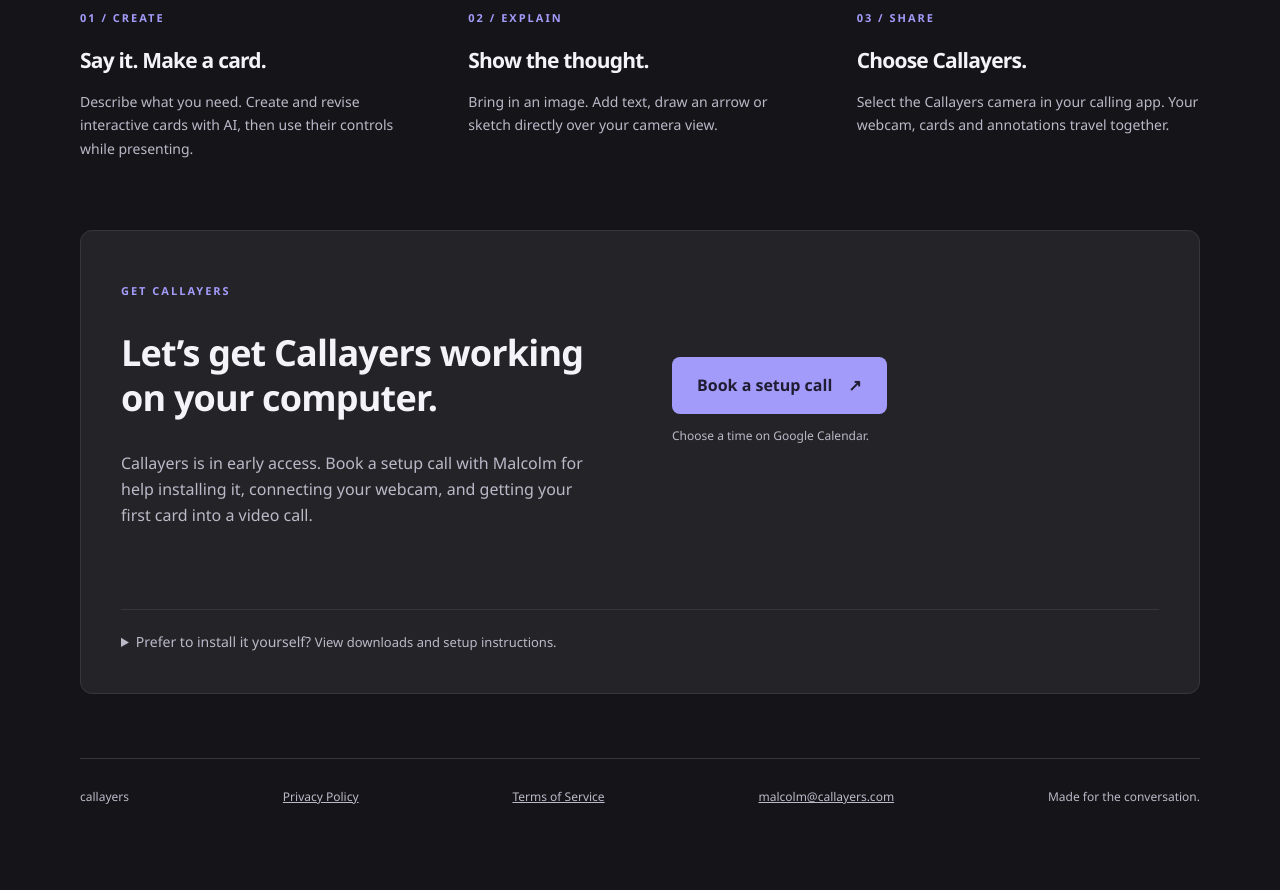
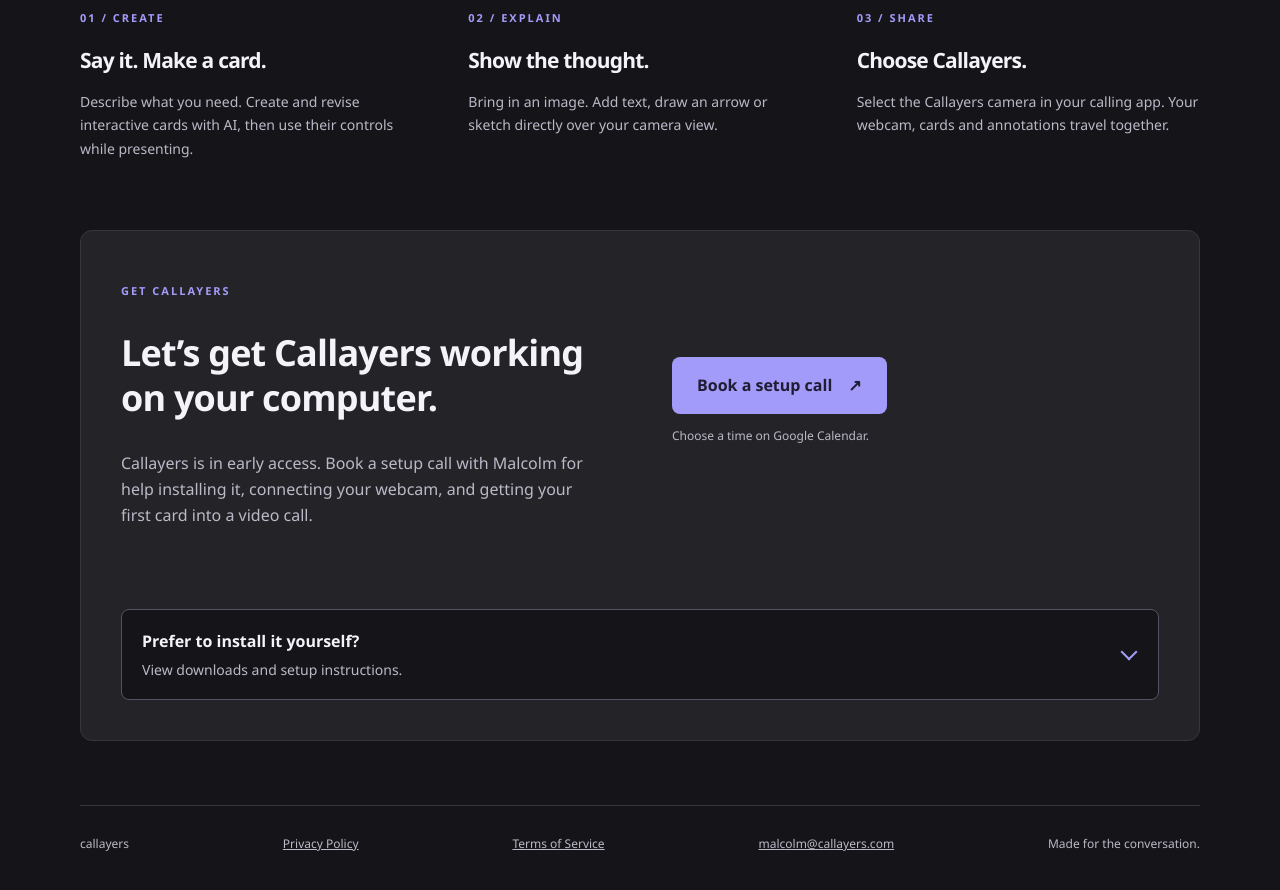
Before and after one commit to MalcolmWeaver/Callayers, a plain HTML site: page website/public/index.html in a window 1280 px wide. Shown: the part 1741-2631 px from the top of the page. Before the commit the page ends 2588 px from the top, so only its background shows below. Drawn offline with Linux system fonts and the light colour scheme; no server answers; files whose address does not match are found by name.

Commit message:
imprpved ui

```diff
--- a/website/public/index.html
+++ b/website/public/index.html
@@ -15,7 +15,7 @@
     <p class="fine">Choose a time on Google Calendar.</p>
   </div>
   <details id="self-service-downloads" class="self-service">
-    <summary>Prefer to install it yourself? <span>View downloads and setup instructions.</span></summary>
+    <summary><span class="self-service-copy"><strong>Prefer to install it yourself?</strong><span>View downloads and setup instructions.</span></span></summary>
   <div class="download-action">
     <div class="platform-picker" role="group" aria-label="Download platform">
       <button type="button" id="choose-windows" aria-pressed="false">Windows</button>
--- a/website/public/styles.css
+++ b/website/public/styles.css
@@ -45,10 +45,15 @@ button { cursor: pointer; }
 .download .button { max-width: 100%; gap: 16px; }
 .download .eyebrow { color: var(--accent); }
 .setup-action .button { justify-content: center; }
-.self-service { grid-column: 1 / -1; border-top: 1px solid var(--line); padding-top: 20px; }
-.self-service summary { color: var(--muted); font-size: 14px; cursor: pointer; }
-.self-service summary:hover, .self-service[open] > summary { color: var(--text); }
-.self-service summary span { font-size: 13px; }
+.self-service { grid-column: 1 / -1; }
+.self-service > summary { display: flex; align-items: center; justify-content: space-between; gap: 20px; padding: 18px 20px; background: var(--bg); border: 1px solid #575263; border-radius: 8px; cursor: pointer; list-style: none; }
+.self-service > summary::-webkit-details-marker { display: none; }
+.self-service > summary::marker { content: ''; }
+.self-service > summary::after { content: ''; flex: 0 0 10px; height: 10px; margin: -5px 3px 0 0; border-right: 2px solid var(--accent); border-bottom: 2px solid var(--accent); transform: rotate(45deg); }
+.self-service[open] > summary::after { margin-top: 5px; transform: rotate(225deg); }
+.self-service > summary:hover, .self-service[open] > summary { border-color: var(--accent); }
+.self-service-copy strong { display: block; color: var(--text); font-size: 16px; font-weight: 600; }
+.self-service-copy > span { display: block; margin-top: 4px; color: var(--muted); font-size: 14px; }
 .self-service .download-action { margin-top: 24px; max-width: 560px; }
 .download-action .fine { max-width: none; font-size: 13px; }
 #release-status, #linux-release-status { font-size: 14px; color: var(--text); }
```
Also changed, not shown: tests/website-download-ui-test.mjs (+2 -1 lines).
